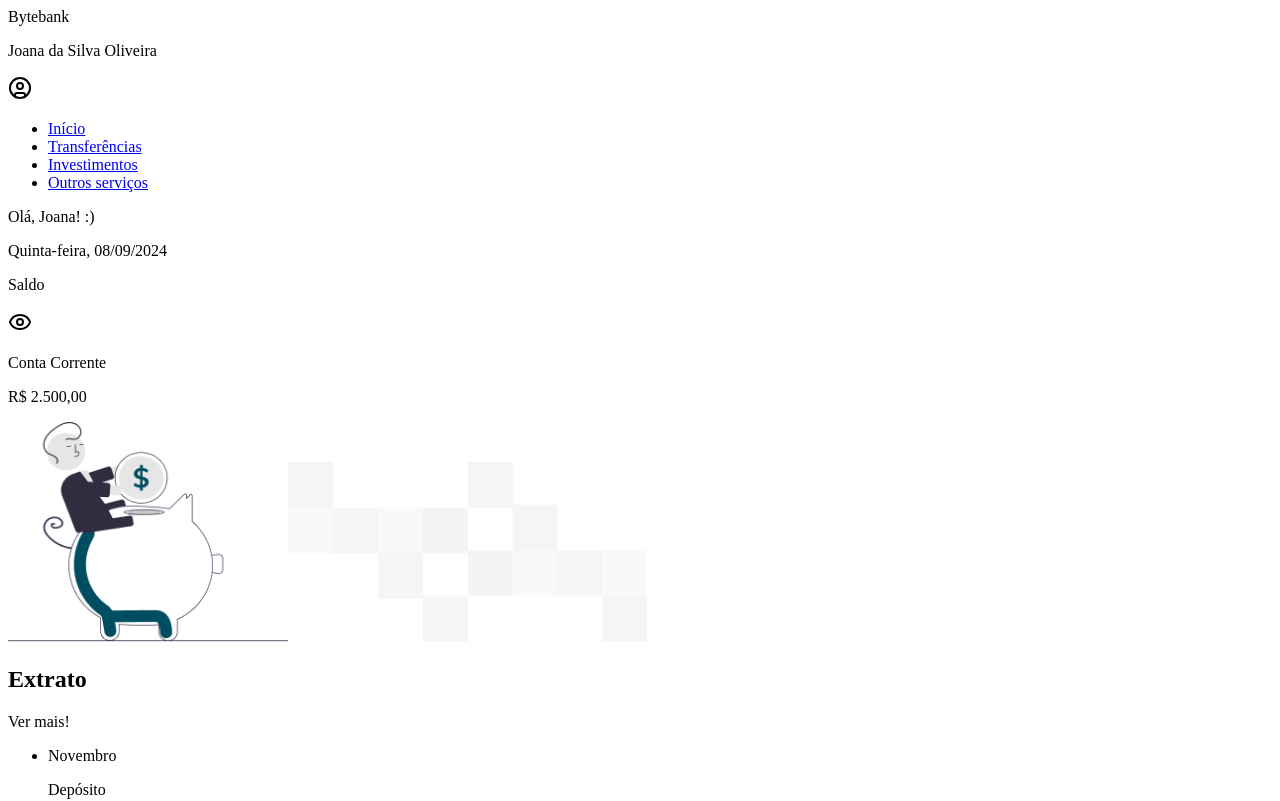
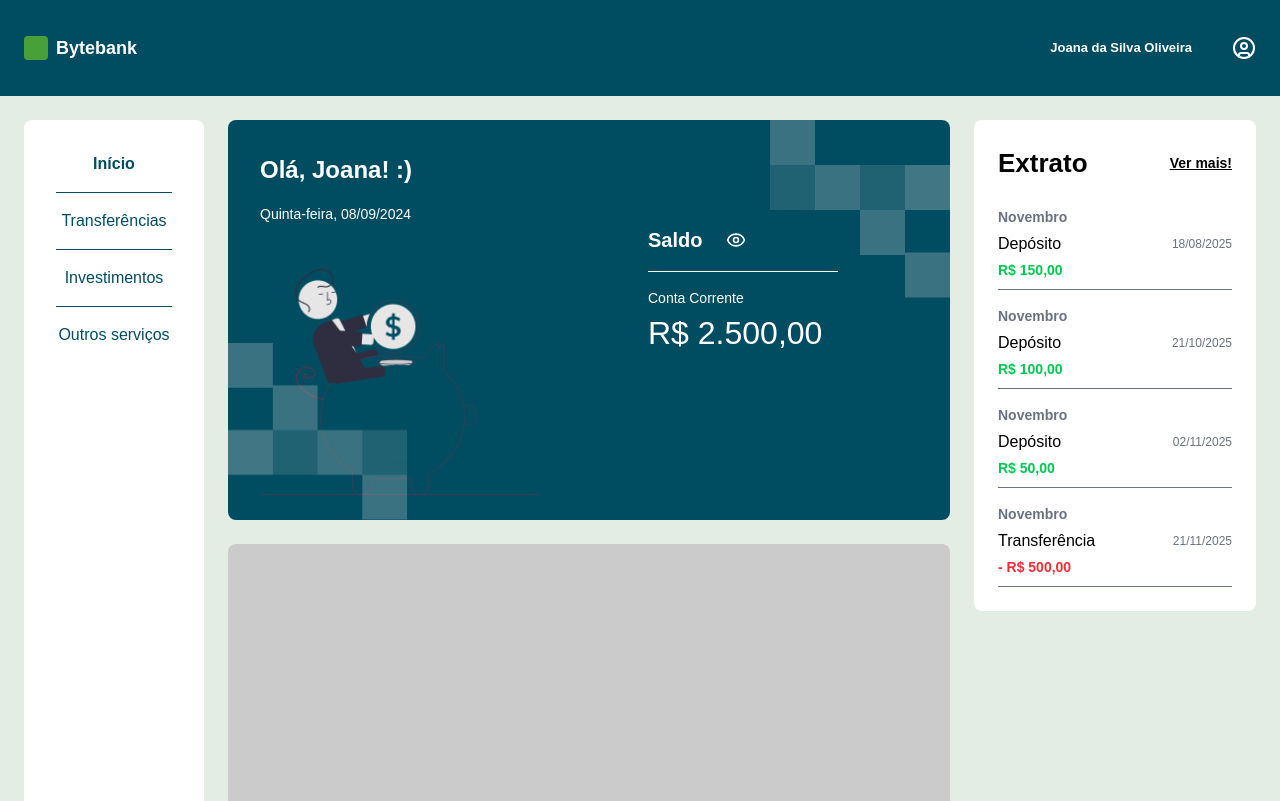
Before and after one commit to AlanLenz/Tech-Challenge---ByteBank, a Next.js app in the folder bytebank/: page /home in a window 1280 px wide. Shown: the top 801 px of the page. Built offline with nearby package versions, Linux system fonts and the light colour scheme.

Commit message:
fix: adiciona layout.tsx para corrigir erro ao rodar aplicação local

```diff
--- /dev/null
+++ b/bytebank/src/app/layout.tsx
@@ -0,0 +1,15 @@
+import './globals.css'
+
+export default function RootLayout({
+  children,
+}: {
+  children: React.ReactNode
+}) {
+  return (
+    <html lang="pt-BR">
+      <body>
+        {children}
+      </body>
+    </html>
+  )
+}
```
